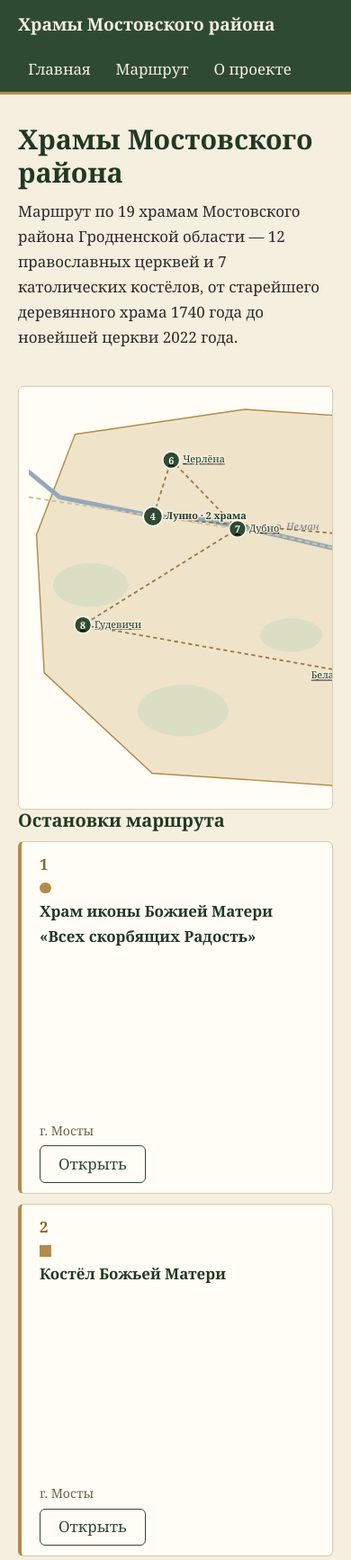
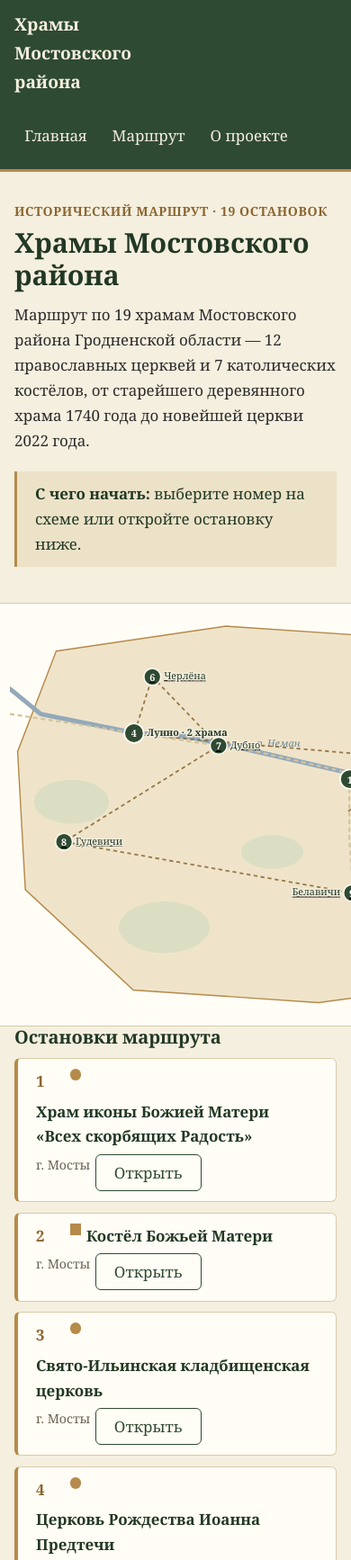
Before and after one commit to youlianvr/mostovsky-churches, a plain HTML site: page index.html in a window 390 px wide. Shown: the top 1734 px of the page at 90% size. Drawn offline with Linux system fonts and the light colour scheme.

Commit message:
feat(stage-7): improve responsive reading and navigation\n\n🤖 Generated with Codebuff\nCo-Authored-By: Codebuff <noreply@codebuff.com>

```diff
--- a/css/style.css
+++ b/css/style.css
@@ -37,6 +37,7 @@
   --space-xl: 3rem;
   --radius: 6px;
   --container-max: 1100px;
+  --content-gutter: clamp(1rem, 3vw, 2rem);
   --line-height-body: 1.65;
 
   /* иконография конфессий (этап 5, SVG) */
@@ -63,7 +64,7 @@ img { max-width: 100%; height: auto; }
 .container {
   max-width: var(--container-max);
   margin: 0 auto;
-  padding: 0 var(--space-md);
+  padding: 0 var(--content-gutter);
 }
 
 /* Заголовки — серифные, крупный кегль (читаемость с проектора) */
@@ -97,7 +98,7 @@ a:hover { color: var(--color-ochre-deep); }
 .navbar {
   max-width: var(--container-max);
   margin: 0 auto;
-  padding: var(--space-sm) var(--space-md);
+  padding: var(--space-sm) var(--content-gutter);
   display: flex;
   align-items: center;
   justify-content: space-between;
@@ -136,13 +137,26 @@ a:hover { color: var(--color-ochre-deep); }
 
 .site-footer {
   margin-top: var(--space-xl);
-  padding: var(--space-lg) var(--space-md);
+  padding: var(--space-lg) var(--content-gutter);
   background: var(--color-green-deep);
   color: #d8d0ba;
   font-size: var(--fs-small);
 }
 .site-footer a { color: #e5d7ae; }
 .site-footer .container { text-align: center; }
+
+.source-panel {
+  margin-top: var(--space-lg);
+  padding-top: var(--space-md);
+  border-top: 1px solid var(--color-line);
+}
+.sources {
+  margin: 0;
+  padding-left: 1.25rem;
+  color: var(--color-muted);
+  font-size: var(--fs-small);
+}
+.sources li { margin-bottom: var(--space-xs); }
 
 /* ---------- Карточки ---------- */
 .card {
@@ -257,6 +271,21 @@ a:hover { color: var(--color-ochre-deep); }
 .hero {
   padding: var(--space-lg) 0 var(--space-md);
 }
+.eyebrow {
+  margin-bottom: var(--space-xs);
+  color: var(--color-ochre-deep);
+  font-size: var(--fs-small);
+  font-weight: bold;
+  letter-spacing: 0.04em;
+  text-transform: uppercase;
+}
+.hero-guide {
+  max-width: 60ch;
+  padding: var(--space-sm) var(--space-md);
+  border-left: 3px solid var(--color-ochre);
+  background: var(--color-bg-soft);
+  color: var(--color-green-deep);
+}
 .hero p { max-width: 60ch; }
 
 .map-placeholder-note {
@@ -350,7 +379,8 @@ a:hover { color: var(--color-ochre-deep); }
 
 /* ---------- SVG-схема (этап 5) ---------- */
 .map-schema {
-  overflow-x: auto;              /* на мобильных схема скроллится по горизонтали,
+  overflow-x: auto;
+  scrollbar-color: var(--color-ochre) var(--color-bg-soft);              /* на мобильных схема скроллится по горизонтали,
                                     метки сохраняют читаемый размер (этап 7 — полировка) */
 }
 .map-schema svg {
@@ -459,6 +489,7 @@ a:hover { color: var(--color-ochre-deep); }
 /* Попап выбора храмов в кластере (DG4) */
 .cluster-popup {
   margin-top: var(--space-md);
+  position: relative;
   padding: var(--space-md);
   background: var(--color-card);
   border: 1px solid var(--color-line);
@@ -471,6 +502,8 @@ a:hover { color: var(--color-ochre-deep); }
 
 .cluster-popup-close {
   float: right;
+  min-width: 2.25rem;
+  min-height: 2.25rem;
   border: none;
   background: transparent;
   font-size: 1.4rem;
@@ -519,8 +552,30 @@ a:hover { color: var(--color-ochre-deep); }
 }
 
 /* ---------- Адаптивность (этап 7, базовая уже здесь) ---------- */
-@media (max-width: 640px) {
-  .navbar { flex-direction: column; align-items: flex-start; }
-  .navbar-links { flex-wrap: wrap; gap: var(--space-xs); }
-  .route-list li { flex-direction: column; align-items: flex-start; gap: var(--space-xs); }
+@media (min-width: 1200px) {
+  :root { --fs-body: 1.12rem; --line-height-body: 1.7; }
+  .hero { padding-top: var(--space-xl); }
 }
+
+@media (max-width: 720px) {
+  .navbar { align-items: stretch; }
+  .navbar-brand { max-width: 18ch; }
+  .navbar-links { gap: var(--space-xs); }
+  .navbar-links a { display: block; padding: var(--space-sm); }
+  .route-list li { align-items: stretch; gap: var(--space-xs); }
+  .route-name { flex-basis: auto; }
+  .route-list .btn { align-self: flex-start; }
+  .map-buttons { display: grid; gap: var(--space-sm); }
+  .map-buttons .btn { margin-right: 0; text-align: center; }
+  .route-nav { gap: var(--space-sm); }
+  .route-nav .btn { max-width: 48%; text-align: center; }
+  .map-schema { margin-left: calc(-1 * var(--content-gutter)); margin-right: calc(-1 * var(--content-gutter)); border-left: 0; border-right: 0; border-radius: 0; }
+}
+
+@media (max-width: 420px) {
+  .container { padding-left: 1rem; padding-right: 1rem; }
+  .map-schema { margin-left: -1rem; margin-right: -1rem; }
+  .legend { flex-direction: column; align-items: flex-start; gap: var(--space-xs); padding: 0 var(--space-xs); }
+  .route-nav { flex-direction: column; }
+  .route-nav .btn { max-width: none; }
+}
--- a/js/views.js
+++ b/js/views.js
@@ -54,7 +54,7 @@
       return '<li><span class="route-step">' + (index + 1) + '</span>' + markerHtml(church) +
         '<a class="route-name" href="#/' + church.slug + '">' + escapeHtml(church.name) + '</a><span class="route-settlement">' + escapeHtml(church.settlement) + '</span><a class="btn btn-ghost" href="#/' + church.slug + '">Открыть</a></li>';
     }).join("");
-    app.innerHTML = '<section class="hero"><h1>Храмы Мостовского района</h1><p>Маршрут по 19 храмам Мостовского района Гродненской области — 12 православных церквей и 7 католических костёлов, от старейшего деревянного храма 1740 года до новейшей церкви 2022 года.</p></section><section class="map-schema" aria-label="Схема маршрута"><div class="legend"><span class="legend-item"><span class="marker-sample orthodox"></span> православный храм</span><span class="legend-item"><span class="marker-sample"></span> католический костёл</span></div></section><section><h2>Остановки маршрута</h2><ol class="route-list">' + items + '</ol></section>';
+    app.innerHTML = '<section class="hero"><p class="eyebrow">Исторический маршрут · 19 остановок</p><h1>Храмы Мостовского района</h1><p>Маршрут по 19 храмам Мостовского района Гродненской области — 12 православных церквей и 7 католических костёлов, от старейшего деревянного храма 1740 года до новейшей церкви 2022 года.</p><p class="hero-guide"><strong>С чего начать:</strong> выберите номер на схеме или откройте остановку ниже.</p></section><section class="map-schema" aria-label="Схема маршрута"><div class="legend"><span class="legend-item"><span class="marker-sample orthodox"></span> православный храм</span><span class="legend-item"><span class="marker-sample"></span> католический костёл</span></div></section><section><h2>Остановки маршрута</h2><ol class="route-list">' + items + '</ol></section>';
     var schema = document.querySelector(".map-schema");
     if (schema && window.ChurchMap) { window.ChurchMap.renderSchema(schema); }
   }
```
